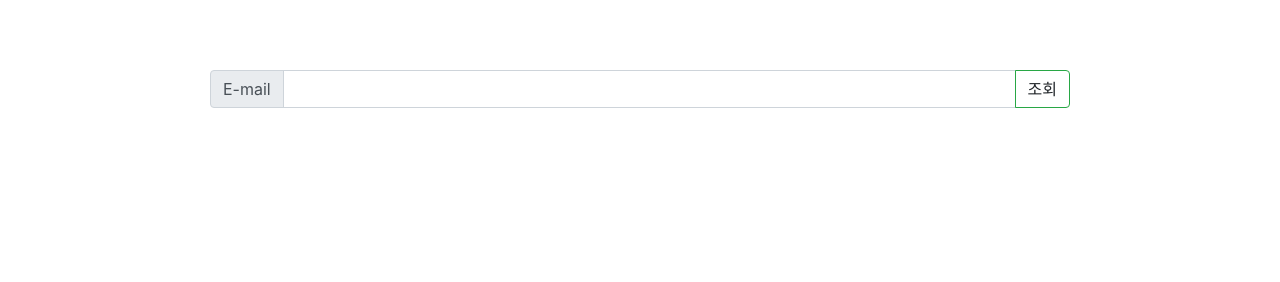
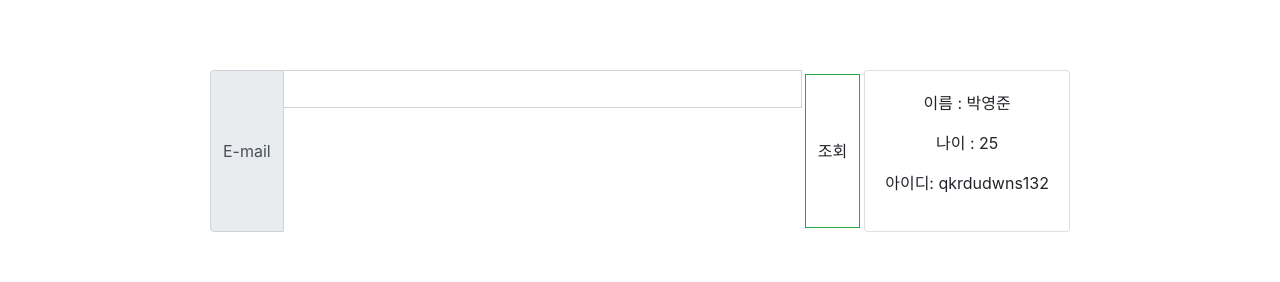
Before and after one commit to dudwns132/AlbaAyo, a Vue app: page /invite in a window 1280 px wide. Shown: the part 369-651 px from the top of the page. Built offline with nearby package versions, Linux system fonts and the light colour scheme.

Commit message:
staff list test

```diff
--- a/src/components/StaffList.vue
+++ b/src/components/StaffList.vue
@@ -230,6 +230,7 @@ export default {
                     position: '서빙',
                     career: 6
                 },
+
             ]
         },
 
--- a/src/views/invite.vue
+++ b/src/views/invite.vue
@@ -5,7 +5,14 @@
         <b-input-group prepend="E-mail" id="text-area">
             <b-form-input ></b-form-input>
             <b-input-group-append>
-                <b-button variant="outline-success">조회</b-button>
+                <b-button v-b-toggle.collapse-3 class="m-1" variant="outline-success">조회</b-button>
+                <b-collapse visible id="collapse-3">
+                    <b-card>
+                        <p>이름 : 박영준</p>
+                        <p>나이 : 25</p>
+                        <p>아이디: qkrdudwns132</p>
+                    </b-card>
+                </b-collapse>
             </b-input-group-append>
         </b-input-group>
     </div>
```
